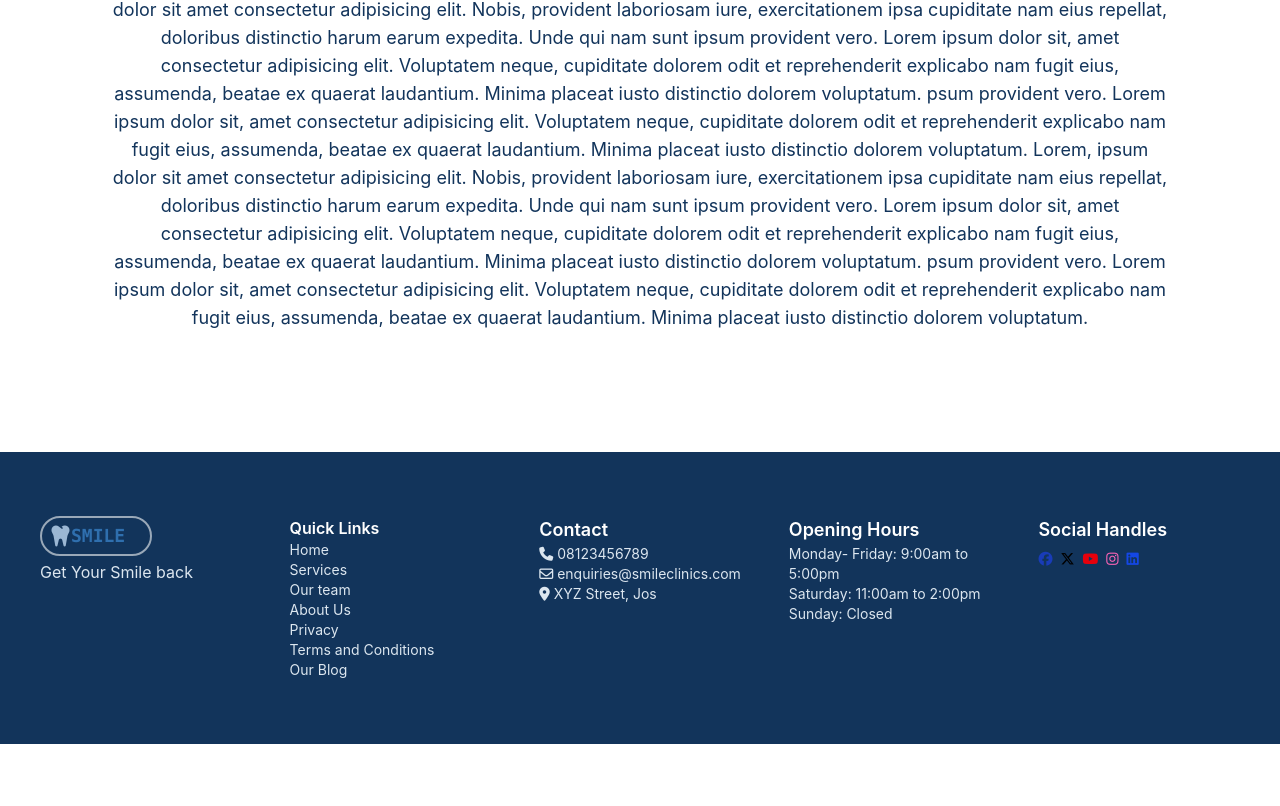
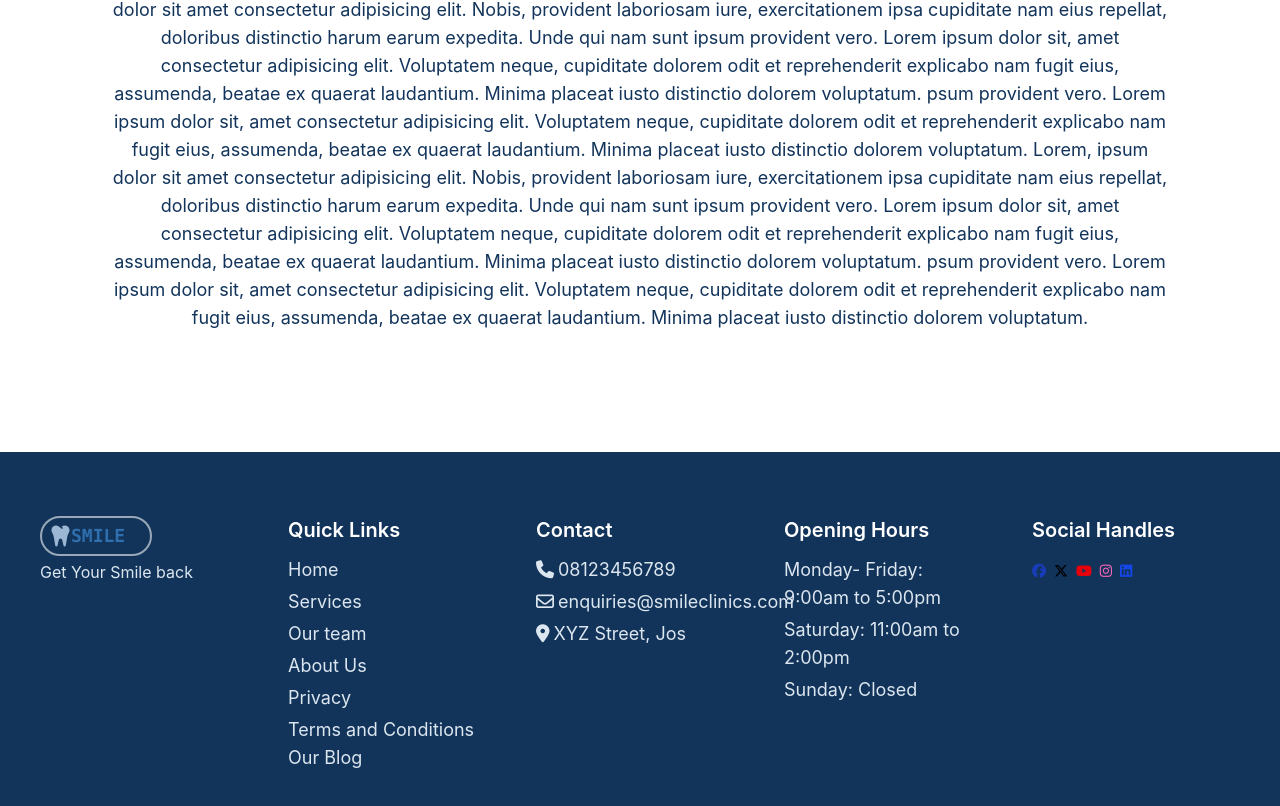
Before and after one commit to ChyyamakaU/DentalSite, a React (Vite) app: page /terms in a window 1280 px wide. Shown: the part 456-1262 px from the top of the page. Before the commit the page ends 1200 px from the top, so only its background shows below. Built offline with nearby package versions, Linux system fonts and the light colour scheme.

Commit message:
fix: restore pages that was mistakenly deleted, fix footer

```diff
--- a/src/Components/Footer.jsx
+++ b/src/Components/Footer.jsx
@@ -4,7 +4,7 @@ function Footer() {
   return (
     <>
       <footer
-        className="grid grid-cols-1 md:grid-cols-5 gap-12 px-6 md:px-10 bg-[#12345B] py-8 md:py-16 scroll-mt-5"
+        className="grid grid-cols-1 md:grid-cols-5 gap-10 px-6 md:px-10 bg-[#12345B] py-8 md:py-16 scroll-mt-5"
         id="contact"
       >
         <div>
@@ -19,14 +19,14 @@ function Footer() {
         </div>
 
         <div>
-          <h3 className="text-[#FFFFFF] font-semibold">Quick Links</h3>
+          <h3 className="text-[#FFFFFF] font-semibold text-lg md:text-xl">Quick Links</h3>
 
-          <nav className="text-[#DCE6EF] text-sm flex flex-col ">
-            <Link to="/">Home</Link>
-            <Link to="/#services">Services</Link>
-            <Link to="/#team">Our team</Link>
-            <Link to="/#About">About Us</Link>
-            <Link to ="/privacy">Privacy</Link>
+          <nav className="text-[#DCE6EF] text-sm md:text-lg flex flex-col pt-3">
+            <Link to="/" className="pb-1">Home</Link>
+            <Link to="/#services"className="pb-1">Services</Link>
+            <Link to="/#team"className="pb-1">Our team</Link>
+            <Link to="/#About" className="pb-1">About Us</Link>
+            <Link to ="/privacy"className="pb-1">Privacy</Link>
             <Link to ="/Terms">Terms and Conditions</Link>
 
             <p>Our Blog</p>
@@ -34,39 +34,39 @@ function Footer() {
         </div>
 
         <div>
-          <h3 className="text-[#FFFFFF] font-semibold text-sm md:text-lg">
+          <h3 className="text-[#FFFFFF] font-semibold text-sm md:text-xl pb-3">
             Contact
           </h3>
 
-          <div className="flex gap-1 text-sm items-center text-[#DCE6EF]">
+          <div className="flex gap-1 text-sm md:text-lg items-center text-[#DCE6EF] pb-1">
             <i class="fa-solid fa-phone"></i>
             <p>08123456789</p>
           </div>
 
-          <div className="flex gap-1 text-sm items-center text-[#DCE6EF] ">
+          <div className="flex gap-1 text-sm md:text-lg items-center text-[#DCE6EF] pb-1 ">
             <i class="fa-regular fa-envelope"></i>
             <p>enquiries@smileclinics.com</p>
           </div>
 
-          <div className="flex gap-1 text-sm items-center text-[#DCE6EF]">
+          <div className="flex gap-1 text-sm md:text-lg items-center text-[#DCE6EF]">
             <i class="fa-solid fa-location-dot"></i>
             <p>XYZ Street, Jos</p>
           </div>
         </div>
 
         <div>
-          <h3 className="text-[#FFFFFF] font-semibold text-sm md:text-lg">
+          <h3 className="text-[#FFFFFF] font-semibold text-sm md:text-xl pb-3">
             Opening Hours
           </h3>
-          <div className="text-[#DCE6EF] text-sm ">
-            <p>Monday- Friday: 9:00am to 5:00pm</p>
-            <p>Saturday: 11:00am to 2:00pm</p>
-            <p>Sunday: Closed</p>
+          <div className="text-[#DCE6EF] text-sm md:text-lg ">
+            <p className="pb-1">Monday- Friday: 9:00am to 5:00pm</p>
+            <p className="pb-1">Saturday: 11:00am to 2:00pm</p>
+            <p className="pb-1">Sunday: Closed</p>
           </div>
         </div>
 
         <div>
-          <h3 className="text-[#FFFFFF] font-semibold text-sm md:text-lg">
+          <h3 className="text-[#FFFFFF] font-semibold text-sm md:text-xl pb-3">
             Social Handles
           </h3>
 
```
